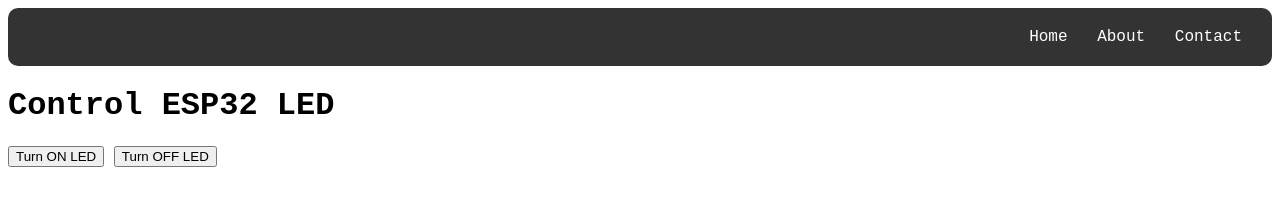
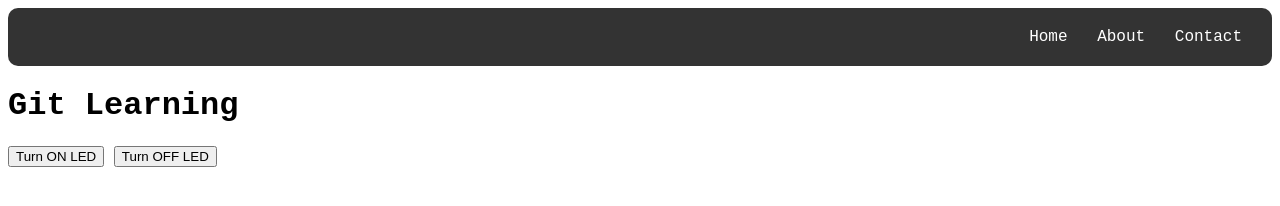
Before and after one commit to Sorasun45/my-website, a plain HTML site: page index.html in a window 1280 px wide. Drawn offline with Linux system fonts and the light colour scheme.

Commit message:
ทดลอง

```diff
--- a/index.html
+++ b/index.html
@@ -15,7 +15,7 @@
         <a href="./contact.html">Contact</a>
     </div>
     <div class="content">
-        <h1>Control ESP32 LED</h1>
+        <h1>Git Learning</h1>
         <button onclick="controlLED('on')">Turn ON LED</button>
         <button onclick="controlLED('off')">Turn OFF LED</button>
 
```
